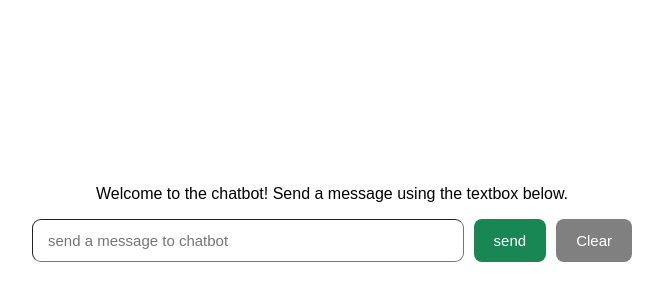
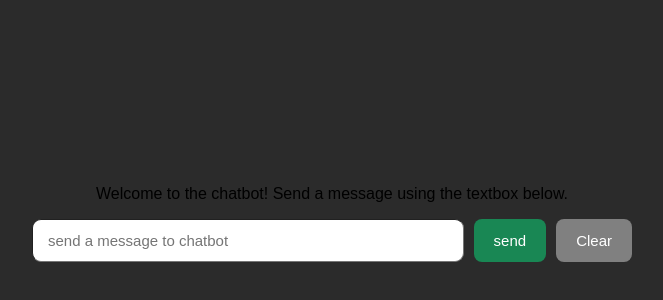
Before and after one commit to aathi1412/chatbot-project, a React (Vite) app in the folder frontend/: page / in a window 1280 px wide. Shown: the part 478-778 px from the top of the page, without its empty margins (308-971 px from the left). Built offline with nearby package versions, Linux system fonts and the light colour scheme.

Commit message:
style(frontend): Update index css
- Changed font family to include sans-serif
- Removed px from margin top and bottom
- Added background color to body

```diff
--- a/frontend/src/index.css
+++ b/frontend/src/index.css
@@ -1,5 +1,6 @@
 body{
-    font-family: Arial;
-    margin-top: 0px;
-    margin-bottom: 0px;
+    font-family: Arial, sans-serif;
+    margin-top: 0;
+    margin-bottom: 0;
+    background: #2b2b2b;
 }
```
